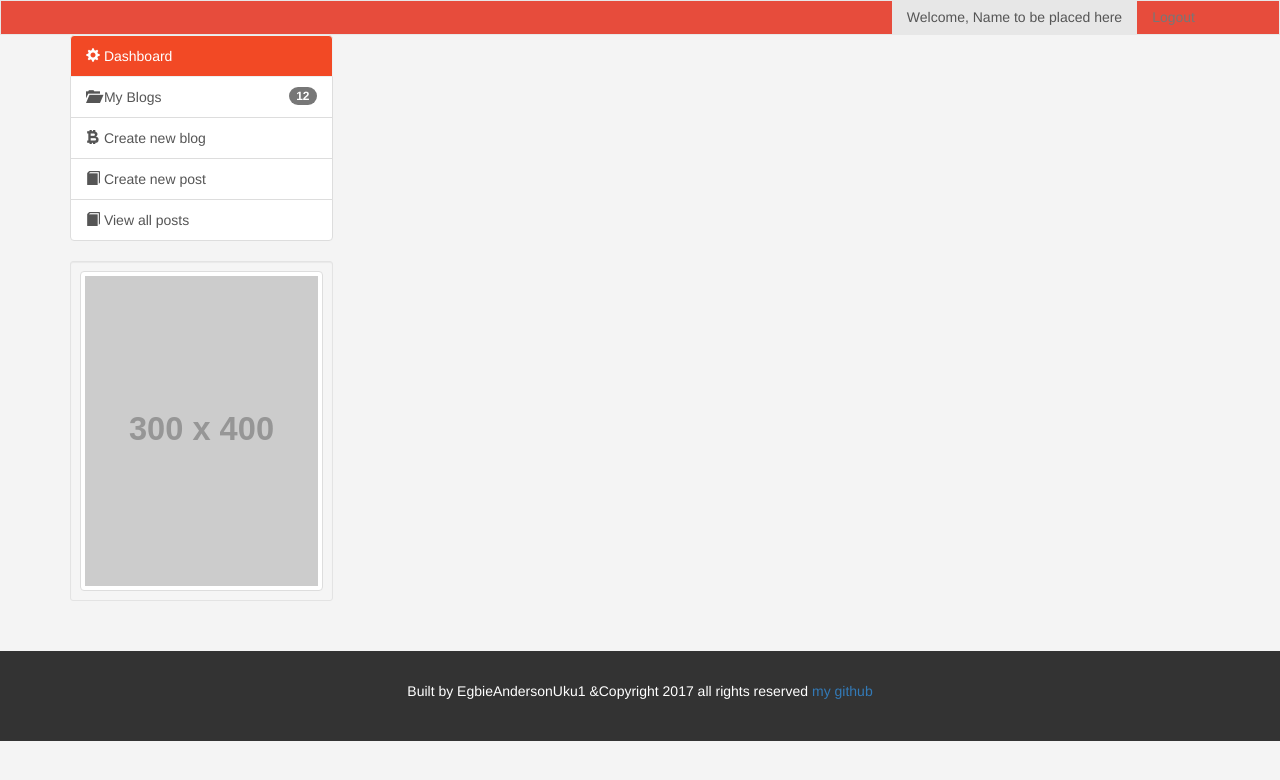
After one commit to EgbieAndersonUku1/myBlog, a Flask app: page / in a window 1280 px wide. The commit adds this page. Shown: the top 780 px of the page. Run offline with Flask 2, Linux system fonts and the light colour scheme; grey boxes labelled with a size stand in for pictures from a placeholder-image service; parts of the project's set-up code (start-up, migrations or seed data) failed here and were passed over; some libraries are stand-ins or nearby versions.

Commit message:
add screenshots of the admin dashboard

```diff
--- a/src/app.py
+++ b/src/app.py
@@ -6,9 +6,11 @@ app = Flask(__name__)
 
 
 from users.admin.views import admin_app
+from users.blogs.views import blogs_app
 
 
 def create_app():
     app.secret_key = 'you will never guess'
     app.register_blueprint(admin_app)
+    app.register_blueprint(blogs_app)
     return app
--- a/src/static/css/style.css
+++ b/src/static/css/style.css
@@ -86,7 +86,6 @@ body {
   border-radius: .25rem;
   margin: 0 0.25em;
 }
-
 
 
 .navbar .navbar-nav .nav-link:not(.disabled):hover,
--- /dev/null
+++ b/src/templates/index.html
@@ -0,0 +1,82 @@
+<!DOCTYPE html>
+
+<html lang="en">
+<head>
+    <meta charset="utf-8">
+    <meta http-equiv="X-UA-Compatible" content="IE=edge">
+    <meta name="viewport" content="width=device-width, initial-scale=1">
+    <script src="https://ajax.googleapis.com/ajax/libs/jquery/2.2.1/jquery.min.js"></script>
+    <script src="http://maxcdn.bootstrapcdn.com/bootstrap/3.3.6/js/bootstrap.min.js"></script>
+    <script src="https://cdn.ckeditor.com/4.7.3/standard/ckeditor.js"></script>
+
+    <title> {% block title %} {% endblock %}</title>
+
+    <!-- Bootstrap core CSS -->
+    <link href="/static/css/bootstrap.min.css" rel="stylesheet">
+    <link href="/static/assets/css/style.css" rel="stylesheet">
+</head>
+
+<body>
+
+<!-- Dashboard -->
+<nav class="navbar navbar-default">
+    <div class="container">
+        <div class="navbar-header">
+            <button type="button" class="navbar-toggle collapsed" data-toggle="collapse" data-target="#navbar" aria-expanded="false" aria-controls="navbar">
+                <span class="sr-only">Toggle navigation</span>
+                <span class="icon-bar"></span>
+                <span class="icon-bar"></span>
+                <span class="icon-bar"></span>
+            </button>
+            <a class="navbar-brand" href="#"></a>
+        </div>
+        <div id="navbar_title" class="collapse navbar-collapse">
+            <ul class="nav navbar-nav navbar-right">
+                <li class="active"><a href="#">Welcome,  Name to be placed here</a></li>
+                <li><a href="login.html">Logout</a></li>
+            </ul>
+        </div><!--/.nav-collapse -->
+    </div>
+</nav>
+
+<section id="main">
+    <div class="container">
+        <div class="row">
+            <div class="col-md-3">
+                <div class="list-group">
+                    <a href="#" class="list-group-item active main-color-bg">
+                        <span class="glyphicon glyphicon-cog" aria-hidden="true"></span> Dashboard
+                    </a>
+                    <a href="#" class="list-group-item"><span class="glyphicon glyphicon-folder-open" aria-hidden="true"></span>  My Blogs <span class="badge">12</span></a>
+                    <a href="#" class="list-group-item"><span class="glyphicon glyphicon-bitcoin"aria-hidden="true"></span> Create new blog</a>
+                    <a href="#" class="list-group-item"><span class="glyphicon glyphicon-book"aria-hidden="true"></span> Create new post</a>
+                    <a href="#" class="list-group-item"><span class="glyphicon glyphicon-book"aria-hidden="true"></span> View all posts</a>
+
+
+                </div>
+
+                <div class="well well-sm">
+                    <img class='img-thumbnail' src="//placehold.it/300x400" width="350" heigh="400" alt="pictur">
+                </div>
+            </div>
+
+            {% block content %} {% endblock %}
+
+        </div>
+    </div>
+
+</section>
+
+<footer id="footer">
+    <p> Built by EgbieAndersonUku1 &Copyright 2017 all rights reserved <a href="http://github.com/egbieandersonuku1">my github</a></p>
+</footer>
+
+<script>CKEDITOR.replace( 'editor1' );</script>
+<!-- Bootstrap core JavaScript
+================================================== -->
+<!-- Placed at the end of the document so the pages load faster -->
+<script src="https://ajax.googleapis.com/ajax/libs/jquery/1.12.4/jquery.min.js"></script>
+<script src="static/js/bootstrap.min.js"></script>
+
+</body>
+</html>
--- /dev/null
+++ b/src/users/blogs/views.py
@@ -0,0 +1,8 @@
+from flask import Blueprint, render_template
+
+blogs_app = Blueprint('blogs_app', __name__)
+
+
+@blogs_app.route('/')
+def blog():
+    return render_template('index.html')
```
Also changed, not shown: 3 other files.
